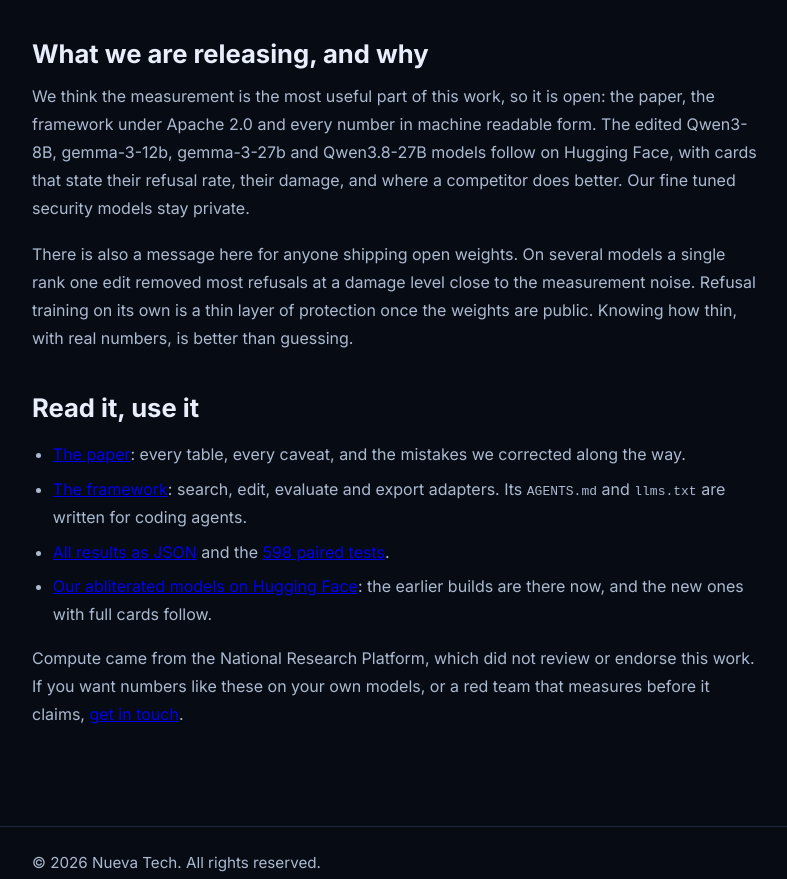
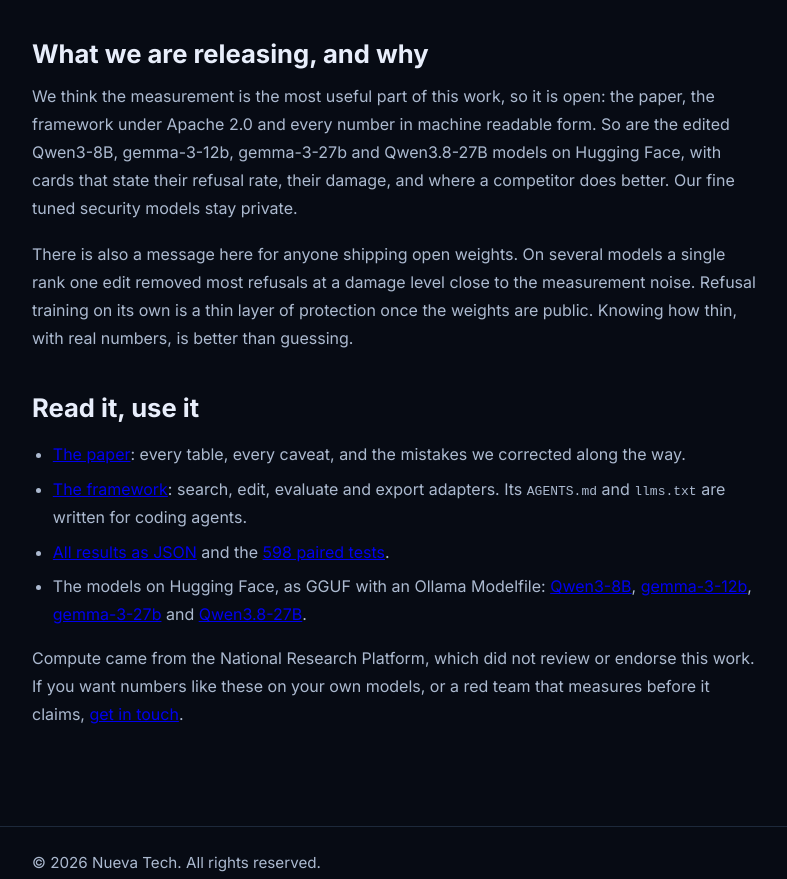
Before and after one commit to Limitlessmatrix/NuevaTech, a plain HTML site: page blog/removing-refusals-with-less-damage.html in a window 1280 px wide. Shown: the part 3203-4082 px from the top of the page, without its empty margins (48-835 px from the left). Drawn offline with Linux system fonts and the light colour scheme.

Commit message:
Blog: link the four v3.2 models on Hugging Face
Co-Authored-By: Claude Opus 5.5 <noreply@anthropic.com>

```diff
--- a/blog/removing-refusals-with-less-damage.html
+++ b/blog/removing-refusals-with-less-damage.html
@@ -102,7 +102,7 @@
           </ul>
 
           <h2>What we are releasing, and why</h2>
-          <p>We think the measurement is the most useful part of this work, so it is open: the paper, the framework under Apache 2.0 and every number in machine readable form. The edited Qwen3-8B, gemma-3-12b, gemma-3-27b and Qwen3.8-27B models follow on Hugging Face, with cards that state their refusal rate, their damage, and where a competitor does better. Our fine tuned security models stay private.</p>
+          <p>We think the measurement is the most useful part of this work, so it is open: the paper, the framework under Apache 2.0 and every number in machine readable form. So are the edited Qwen3-8B, gemma-3-12b, gemma-3-27b and Qwen3.8-27B models on Hugging Face, with cards that state their refusal rate, their damage, and where a competitor does better. Our fine tuned security models stay private.</p>
           <p>There is also a message here for anyone shipping open weights. On several models a single rank one edit removed most refusals at a damage level close to the measurement noise. Refusal training on its own is a thin layer of protection once the weights are public. Knowing how thin, with real numbers, is better than guessing.</p>
 
           <h2>Read it, use it</h2>
@@ -110,7 +110,7 @@
             <li><a href="https://github.com/Limitlessmatrix/abliteration-study/blob/main/paper/PAPER.md">The paper</a>: every table, every caveat, and the mistakes we corrected along the way.</li>
             <li><a href="https://github.com/Limitlessmatrix/abliteration-study">The framework</a>: search, edit, evaluate and export adapters. Its <code>AGENTS.md</code> and <code>llms.txt</code> are written for coding agents.</li>
             <li><a href="https://github.com/Limitlessmatrix/abliteration-study/blob/main/paper/data/results.json">All results as JSON</a> and the <a href="https://github.com/Limitlessmatrix/abliteration-study/blob/main/paper/data/paired_tests.csv">598 paired tests</a>.</li>
-            <li><a href="https://huggingface.co/NuevaTechLLC">Our abliterated models on Hugging Face</a>: the earlier builds are there now, and the new ones with full cards follow.</li>
+            <li>The models on Hugging Face, as GGUF with an Ollama Modelfile: <a href="https://huggingface.co/NuevaTechLLC/Qwen3-8B-abliterated-v3.2-GGUF">Qwen3-8B</a>, <a href="https://huggingface.co/NuevaTechLLC/gemma-3-12b-it-abliterated-v3.2-GGUF">gemma-3-12b</a>, <a href="https://huggingface.co/NuevaTechLLC/gemma-3-27b-it-abliterated-v3.2-GGUF">gemma-3-27b</a> and <a href="https://huggingface.co/NuevaTechLLC/Qwen3.8-27B-abliterated-v3.2-GGUF">Qwen3.8-27B</a>.</li>
           </ul>
           <p>Compute came from the National Research Platform, which did not review or endorse this work. If you want numbers like these on your own models, or a red team that measures before it claims, <a href="../#contact">get in touch</a>.</p>
         </article>
```
